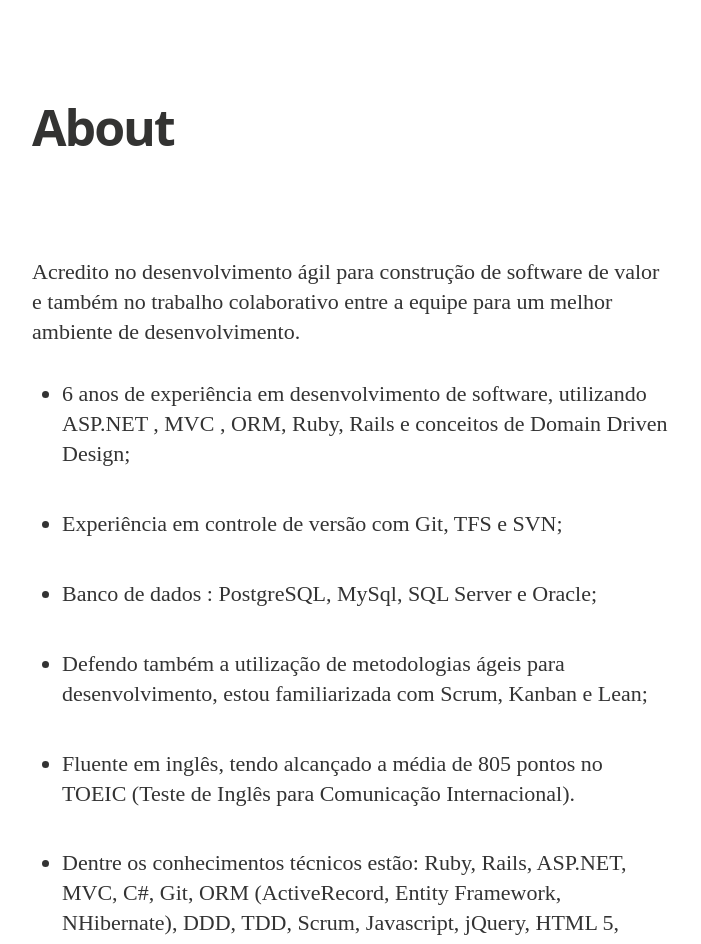
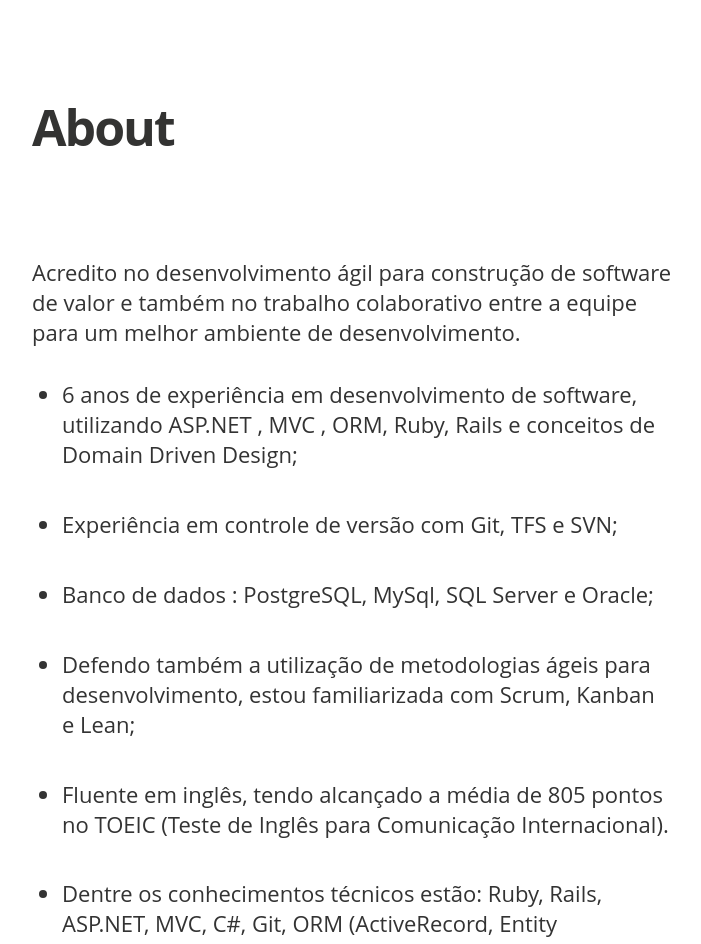
Before and after one commit to amandasposito/amandasposito.github.io, a Jekyll site: the page built from about.md, in a window 1280 px wide. Shown: the top 944 px of the page, without its empty margins (288-989 px from the left). Built offline with Jekyll 4.4.1, drawn with Linux system fonts in a browser that asks for light colours; nearby versions of some CDN libraries; some web fonts are replaced.

Commit message:
Change post font

```diff
--- a/css/main.sass
+++ b/css/main.sass
@@ -359,7 +359,6 @@ body
       text-overflow: ellipsis
   .post-content
     width: 100%
-    font-family: $font-serif
     color: #333
     h1, h2, h3
       font-family: $font-sans
```
